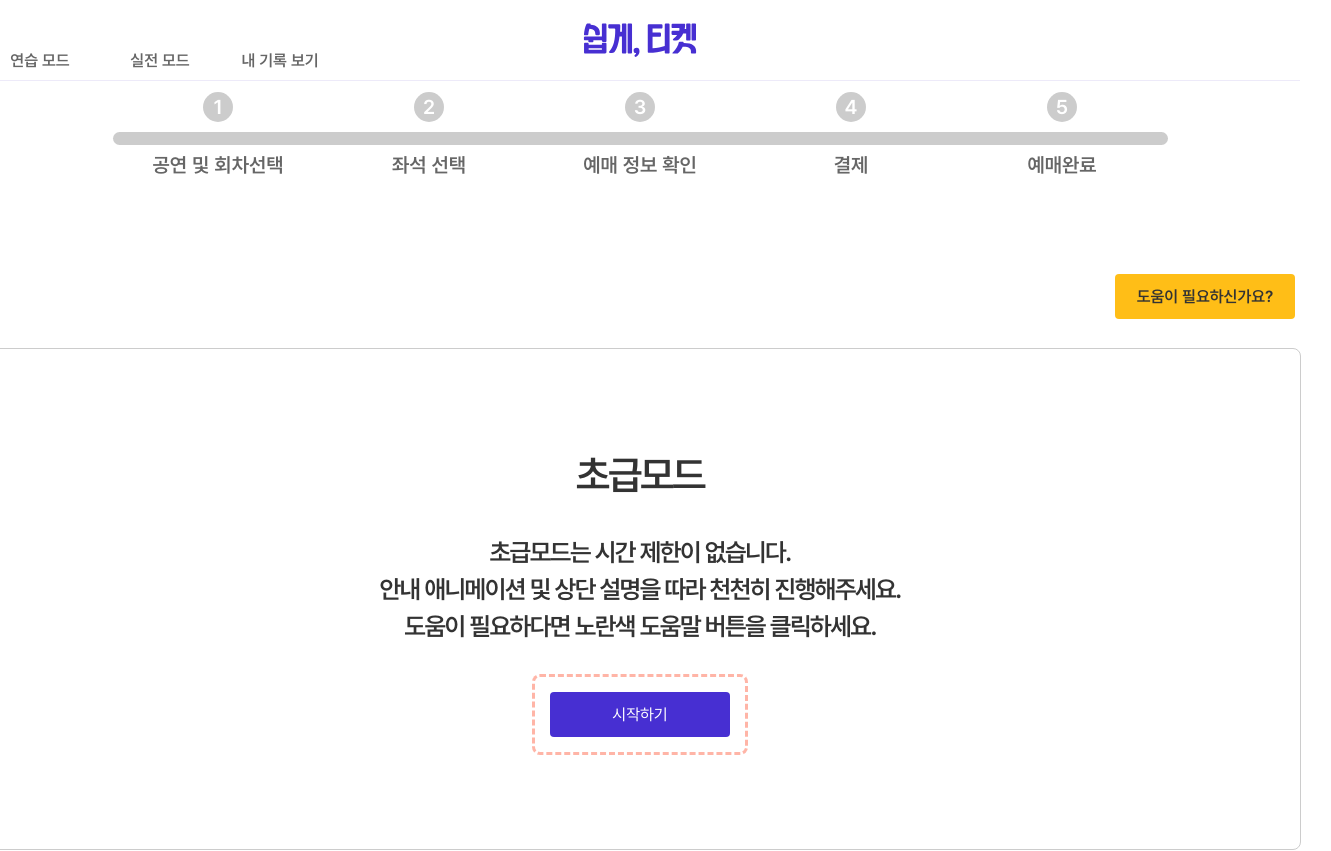
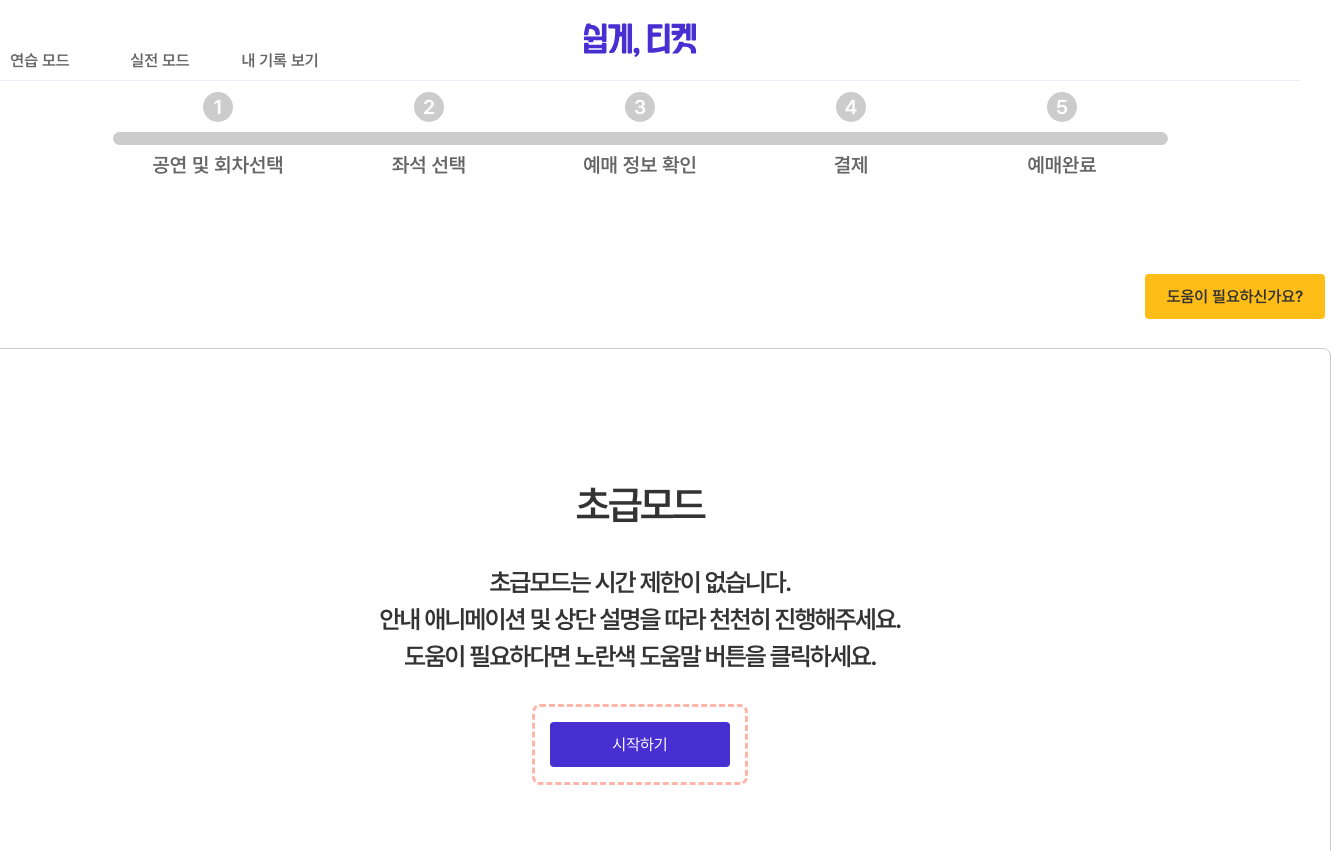
Before and after one commit to Easy-Ti-cket/easy-ticket, a React (Vite) app: page /progress/step0 in a window 1280 px wide. Shown: the top 851 px of the page, 1331 px wide, since content can reach past the window. Built offline with nearby package versions, Linux system fonts and the light colour scheme.

Commit message:
Fix: 초급/중급 페이지 렌더링 안되는 문제 해결

```diff
--- a/src/pages/ProgressContents.jsx
+++ b/src/pages/ProgressContents.jsx
@@ -13,7 +13,6 @@ const ProgressContentsContainer = styled.div`
   display: flex;
   flex-direction: column;
   align-items: center;
-  height: 100%;
 `;
 
 const ProgressBarBox = styled.div`
@@ -35,8 +34,9 @@ const ContentsBox = styled.div`
   min-height: 500px;
   border: var(--fill-color) 1px solid;
   border-radius: 8px;
-  display: flex;
+  display: inline-flex;
   justify-content: center;
+  padding: 30px;
   //도움말 버튼 부모 position
   position: relative;
 `;
--- a/src/pages/practiceMode/step0/Intro.jsx
+++ b/src/pages/practiceMode/step0/Intro.jsx
@@ -12,7 +12,7 @@ const IntroContainer = styled.div`
   flex-direction: column;
   justify-content: center;
   align-items: center;
-  height: 500px;
+  height: 100%;
 `;
 
 const Intro = () => {
@@ -27,7 +27,7 @@ const Intro = () => {
   const handleClick = () => {
     setProgress(1);
     if (level === "low" || level === "middle") {
-      navigate("/progress/?step=step1-2");
+      navigate("/progress/step1-2");
       return;
     }
     navigate("/progress/step1-1");
```
